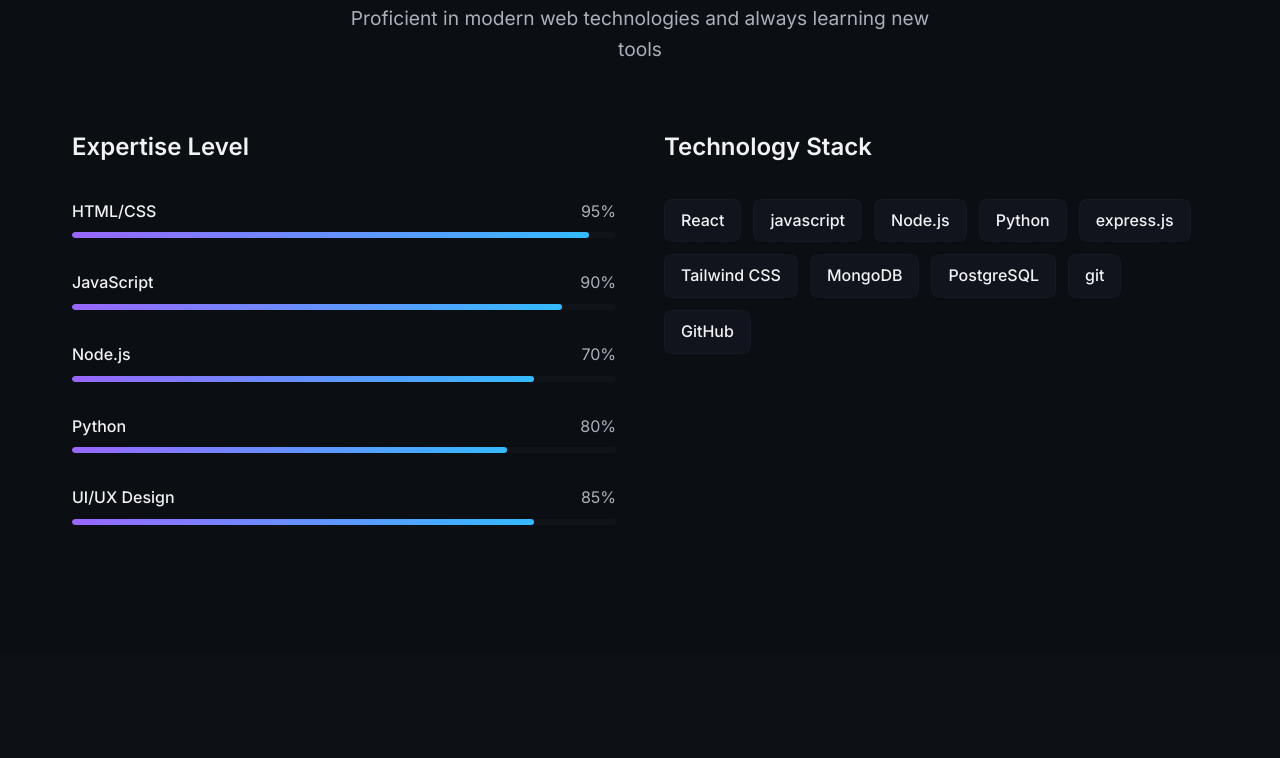
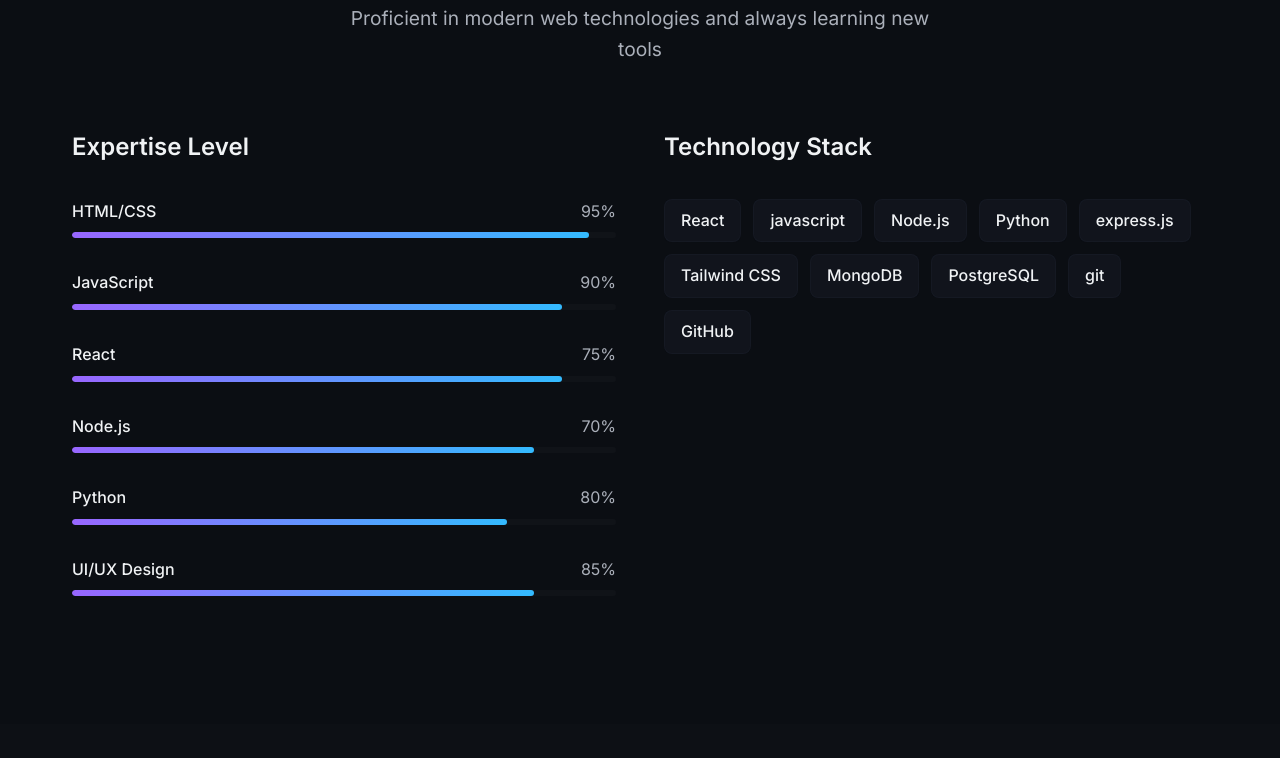
Before and after one commit to Scorpion9205/Portfolio, a website: page index.html in a window 1280 px wide. Shown: the part 1974-2732 px from the top of the page. Drawn offline with Linux system fonts and the light colour scheme.

Commit message:
added react bar

```diff
--- a/index.html
+++ b/index.html
@@ -157,6 +157,15 @@
                             <div class="skill-header">
                                 <span class="skill-name">JavaScript</span>
                                 <span class="skill-percent">90%</span>
+                            </div>
+                            <div class="skill-bar">
+                                <div class="skill-fill" data-width="90"></div>
+                            </div>
+                        </div>
+                        <div class="skill-item">
+                            <div class="skill-header">
+                                <span class="skill-name">React</span>
+                                <span class="skill-percent">75%</span>
                             </div>
                             <div class="skill-bar">
                                 <div class="skill-fill" data-width="90"></div>
```
